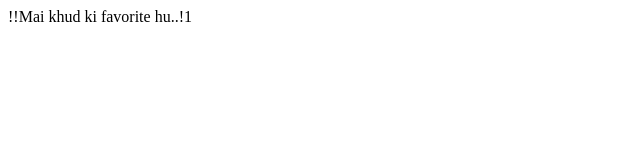
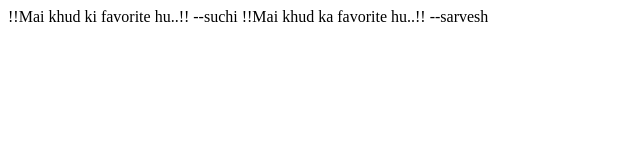
Before and after one commit to suchetatripathi/suchetatripathi.github.io, a plain HTML site: page index.html in a window 1280 px wide. Shown: the whole page, without its empty margins (0-640 px from the left). Drawn offline with Linux system fonts and the light colour scheme.

Commit message:
Update index.html

```diff
--- a/index.html
+++ b/index.html
@@ -1,3 +1,6 @@
 <html>
- !!Mai khud ki favorite hu..!1
+ !!Mai khud ki favorite hu..!!
+       --suchi
+ !!Mai khud ka favorite hu..!!
+       --sarvesh
 </html>
```
